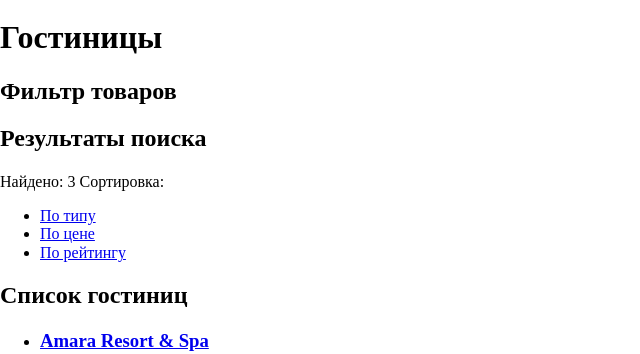
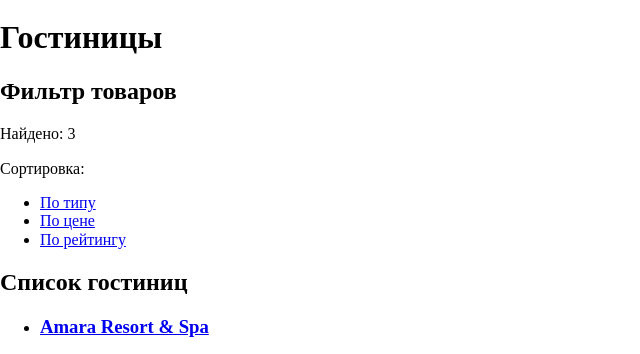
Before and after one commit to f1eeman/sedona, a plain HTML site: page inner-page.html in a window 1280 px wide. Shown: the part 110-464 px from the top of the page, without its empty margins (0-640 px from the left). Drawn offline with Linux system fonts and the light colour scheme.

Commit message:
Изменение раскладки 3 блока в разметке внутр.стр.

```diff
--- a/inner-page.html
+++ b/inner-page.html
@@ -29,10 +29,10 @@
             <h2 class="visually-hidden">Фильтр товаров</h2>
             <!--Здесь будет форма-->
         </section>
-        <section class="seach-results">
-            <h2 class="visually-hidden">Результаты поиска</h2>
-            <span class="results-number-of">Найдено: 3</span>
-            <span class="sort">Сортировка:</span>
+        <div class="seach-results-and-sort">
+            <p class="seach-results">Найдено: 3</p>
+            <div class="sort">
+                <span class="sort-title">Сортировка:</span>
                 <ul class="sort-list">
                     <li class="sort-item">
                         <a href="#"><span class="sort-by-type">По типу</span></a>
@@ -44,7 +44,8 @@
                         <a href="#"><span class="sort-by-rating">По рейтингу</span></a>
                     </li>
                 </ul>
-        </section>
+            </div>
+        </div>
         <section class="catalog">
             <h2 class="visually-hidden">Список гостиниц</h2>
             <ul class="catalog-list">
```
Lines whose indentation alone changed are shown as unchanged.
